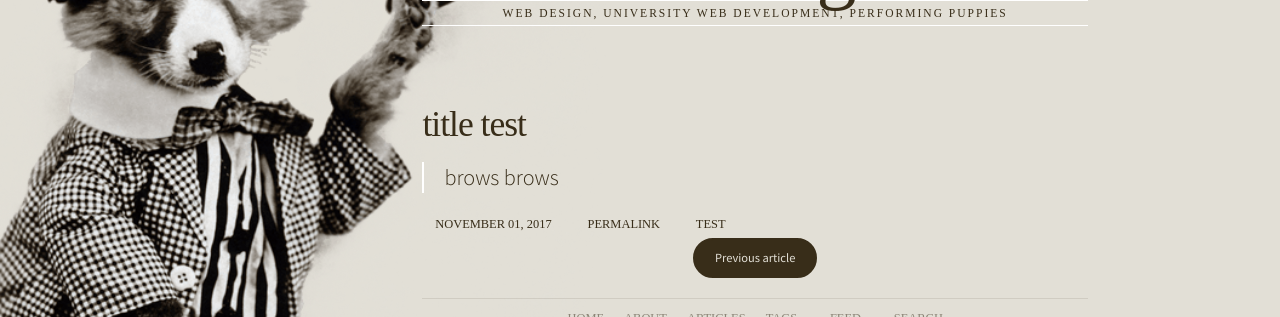
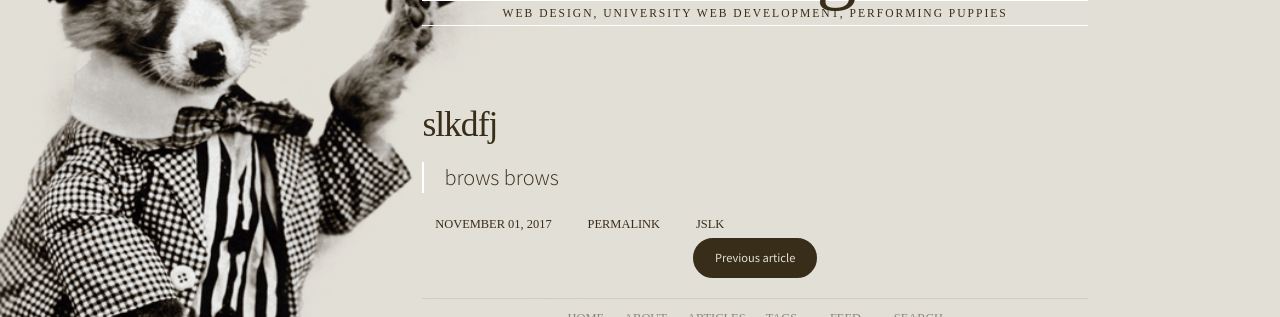
Before and after one commit to interllectual/blog, a Jekyll site: the page built from _posts/2017-11-01-2017-10-31--2.md, in a window 1280 px wide. Shown: the part 170-487 px from the top of the page. Built offline with Jekyll 4.4.1, drawn with Linux system fonts in a browser that asks for light colours; some web fonts are replaced.

Commit message:
2017-10-31--2 updated

```diff
--- a/_posts/2017-11-01-2017-10-31--2.md
+++ b/_posts/2017-11-01-2017-10-31--2.md
@@ -1,10 +1,9 @@
 ---
 layout: post
-title: title test
-date: 2017-11-01 16:52:59 +0000
-tags:
-- test
-categories: personal
+title: slkdfj
+date: 2017-11-01 13:01:47 -0400
+category: personal
+tags: [jslk]
 ---
 
 > [](https://uncw.edu/profiles/sutton_cheryl.html)
```
